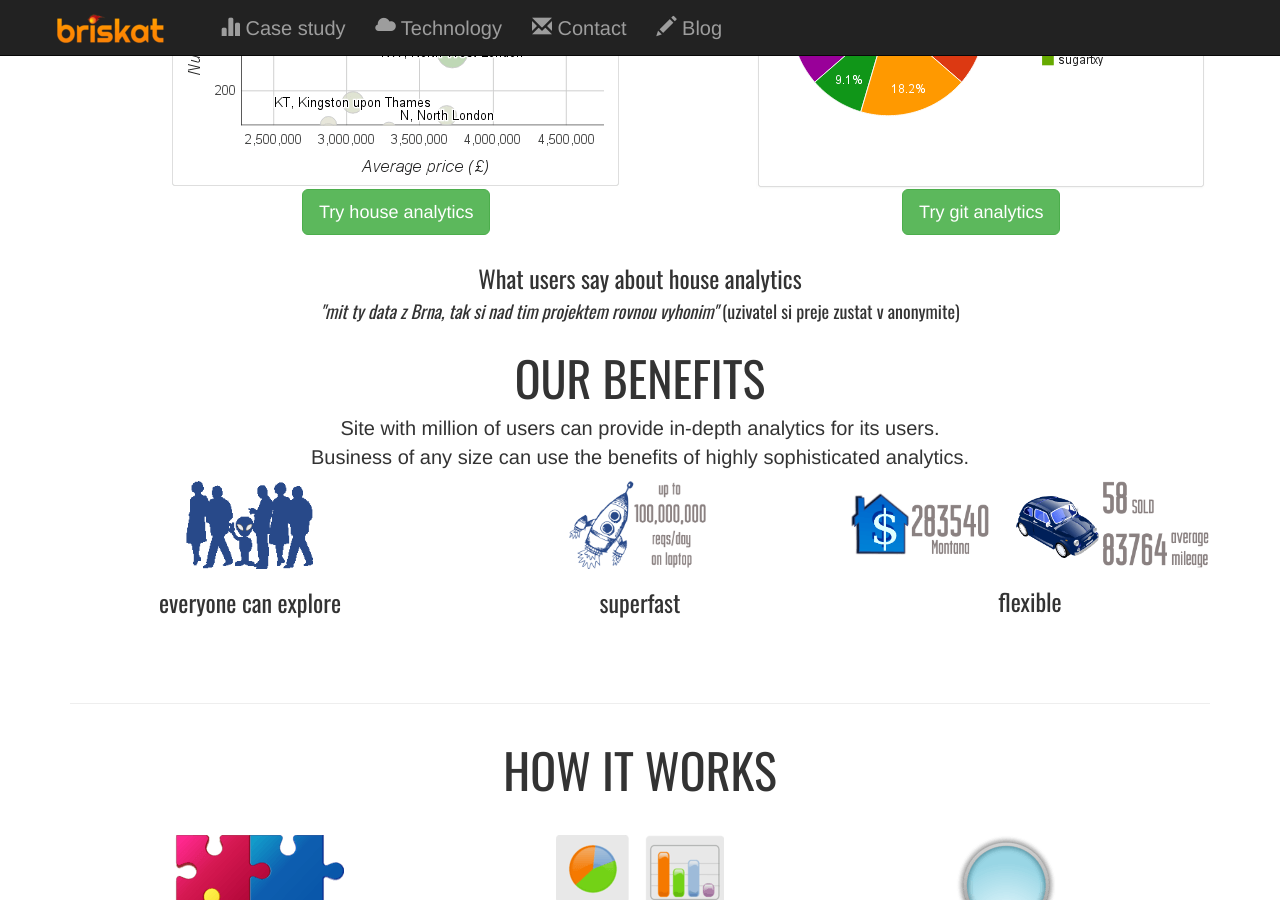
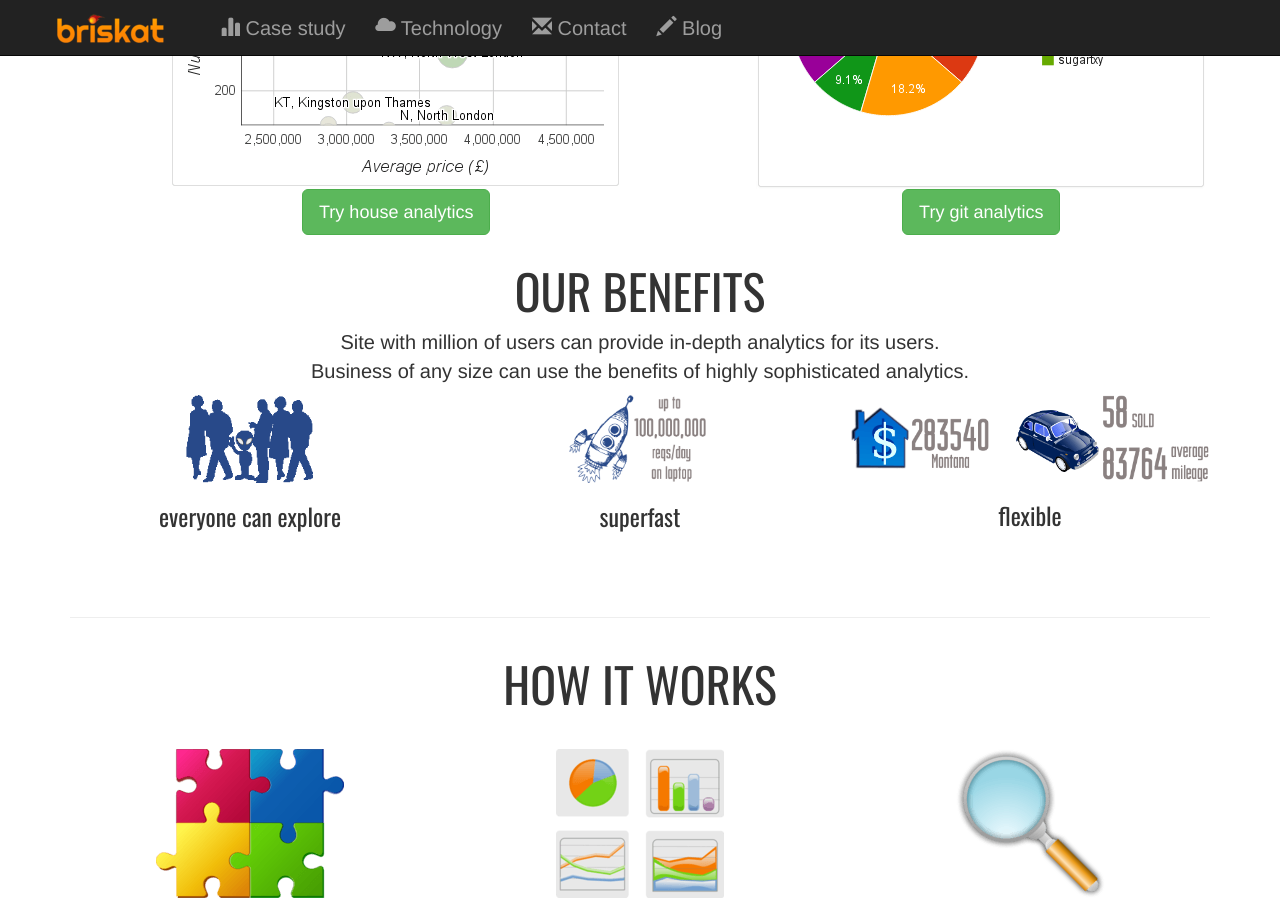
Before and after one commit to briskat/briskat.github.io, a Jekyll site: the page built from index.html, in a window 1280 px wide and 900 px high, scrolled down 471 px. Built offline with Jekyll 4.4.1, drawn with Linux system fonts in a browser that asks for light colours; nearby versions of some CDN libraries; Markdown is read by kramdown in place of the engine named in the settings.

Commit message:
What users rm

```diff
--- a/index.html
+++ b/index.html
@@ -24,10 +24,6 @@ layout: layout
 			<p><a class="btn btn-success btn-lg" href="http://gcharts.briskat.com" role="button">Try git analytics</a>
 			</p>
 	</div>
-</div>
-<div class="row text-center">
-<h3>What users say about house analytics</h3>
-<h4><i>"mit ty data z Brna, tak si nad tim projektem rovnou vyhonim"</i> (uzivatel si preje zustat v anonymite)</h4>
 </div>
 </section>
 <div class="row text-center">
```
